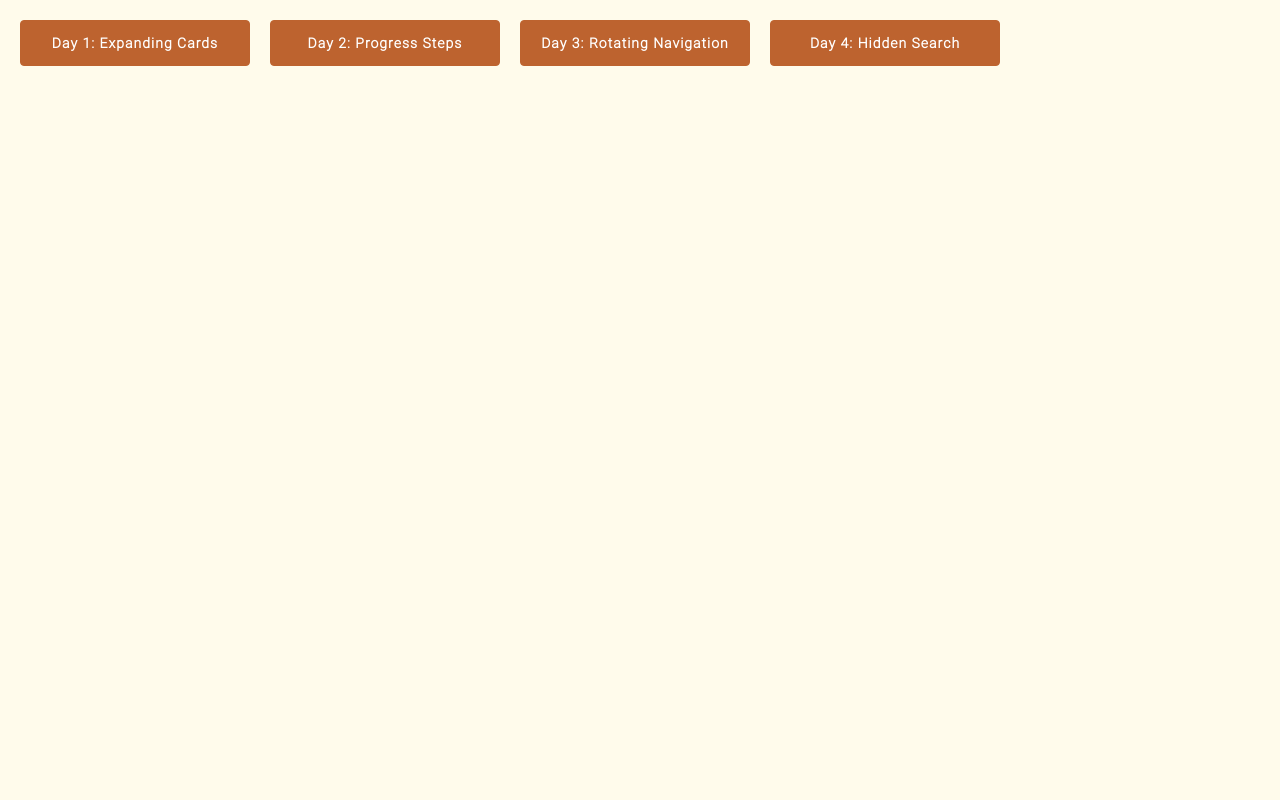
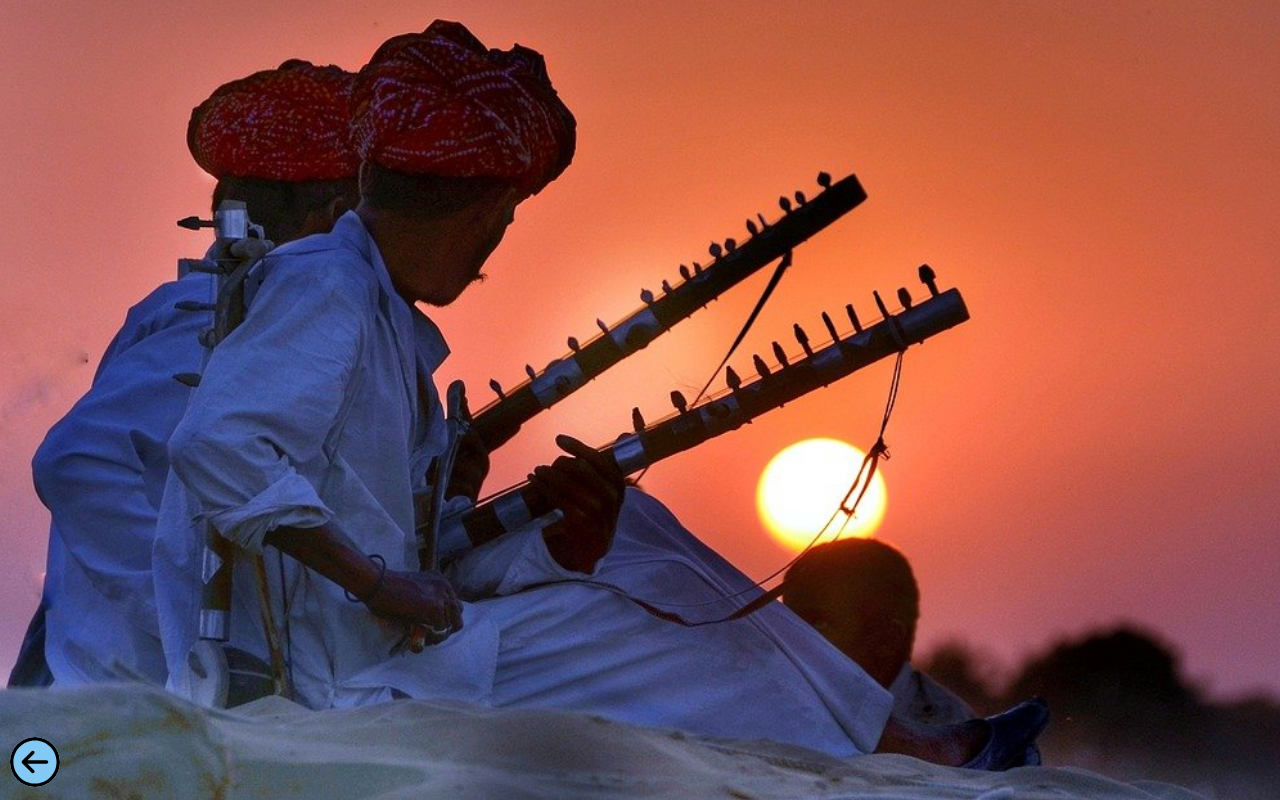
Before and after one commit to er-shrey/js-challenge, an Angular app: page /blur-background in a window 1280 px wide. Before the commit this address led to /home. Built offline with nearby package versions, Linux system fonts and the light colour scheme.

Commit message:
added blur background

```diff
--- a/src/app/app-routing.module.ts
+++ b/src/app/app-routing.module.ts
@@ -1,6 +1,7 @@
 import { NgModule } from '@angular/core';
 import { Title } from "@angular/platform-browser";
 import { Routes, RouterModule, Router, NavigationStart } from '@angular/router';
+import { BlurBackgroundComponent } from './blur-background/blur-background.component';
 import { ExpandingCardsComponent } from './expanding-cards/expanding-cards.component';
 import { HiddenSearchComponent } from './hidden-search/hidden-search.component';
 import { HomeComponent } from './home/home.component';
@@ -28,6 +29,10 @@ const routes: Routes = [
   {
     path: 'hidden-search',
     component: HiddenSearchComponent
+  },
+  {
+    path: 'blur-background',
+    component: BlurBackgroundComponent
   },
   {
     path: '',
--- a/src/app/app.module.ts
+++ b/src/app/app.module.ts
@@ -10,6 +10,7 @@ import { FloatingBackBtnComponent } from './global/components/floating-back-btn/
 import { ProgressStepsComponent } from './progress-steps/progress-steps.component';
 import { RotatingNavigationComponent } from './rotating-navigation/rotating-navigation.component';
 import { HiddenSearchComponent } from './hidden-search/hidden-search.component';
+import { BlurBackgroundComponent } from './blur-background/blur-background.component';
 
 @NgModule({
   declarations: [
@@ -19,7 +20,8 @@ import { HiddenSearchComponent } from './hidden-search/hidden-search.component';
     FloatingBackBtnComponent,
     ProgressStepsComponent,
     RotatingNavigationComponent,
-    HiddenSearchComponent
+    HiddenSearchComponent,
+    BlurBackgroundComponent
   ],
   imports: [
     BrowserModule,
--- /dev/null
+++ b/src/app/blur-background/blur-background.component.html
@@ -0,0 +1,12 @@
+<floating-back-btn></floating-back-btn>
+
+<section
+    class="background"
+    [ngStyle]="{'filter': blur}"
+></section>
+<div
+    class="loading-text"
+    [ngStyle]="{'opacity': (100 - load)/100}"
+>
+    {{load}}%
+</div>
--- /dev/null
+++ b/src/app/blur-background/blur-background.component.scss
@@ -0,0 +1,30 @@
+:host {
+    display: flex;
+    justify-content: center;
+    align-items: center;
+    height: 100%;
+    width: 100%;
+    position: relative;
+    overflow: hidden;
+
+    .background {
+        background: url('/assets/images/rajasthan.jpg') no-repeat center center/cover;
+        position: absolute;
+        top: -30px;
+        left: -30px;
+        width: calc(100% + 60px);
+        height: calc(100% + 60px);
+        z-index: -1;
+        filter: blur(30px);
+
+        &.clear {
+            filter: blur(0px);
+        }
+    }
+
+    .loading-text {
+        font-size: 50px;
+        color: #FFFFFF;
+        font-weight: 600;
+    }
+}
--- /dev/null
+++ b/src/app/blur-background/blur-background.component.ts
@@ -0,0 +1,30 @@
+import { Component, OnDestroy, OnInit } from '@angular/core';
+
+@Component({
+  selector: 'blur-background',
+  templateUrl: './blur-background.component.html',
+  styleUrls: ['./blur-background.component.scss']
+})
+export class BlurBackgroundComponent implements OnInit, OnDestroy {
+
+  load: number = 0;
+  interval: any;
+  blur: string = "blur(30px)";
+
+  constructor() { }
+
+  ngOnInit(): void {
+    this.interval = setInterval(() =>{
+      this.load++;
+      this.blur = "blur("+(30 - this.load/3)+"px)";
+      if ( this.load > 99) {
+        clearInterval(this.interval);
+      }
+    }, 30);
+  }
+
+  ngOnDestroy() {
+    clearInterval(this.interval);
+  }
+
+}
--- a/src/app/hidden-search/hidden-search.component.html
+++ b/src/app/hidden-search/hidden-search.component.html
@@ -1,3 +1,5 @@
+<floating-back-btn></floating-back-btn>
+
 <div class="search" [ngClass]="{'active': searching}">
     <input type="text" class="input" placeholder="Search...">
     <button class="btn" (click)="searching = !searching">
--- a/src/app/home/home.component.ts
+++ b/src/app/home/home.component.ts
@@ -23,6 +23,10 @@ export class HomeComponent implements OnInit {
     {
       "link":"/hidden-search",
       "title":"Day 4: Hidden Search"
+    },
+    {
+      "link":"/blur-background",
+      "title":"Day 5: Blur Background"
     }
   ];
 
```
Also changed, not shown: src/assets/images/rajasthan.jpg (added), 1 other file (tests, documents, lock files or other folders).
